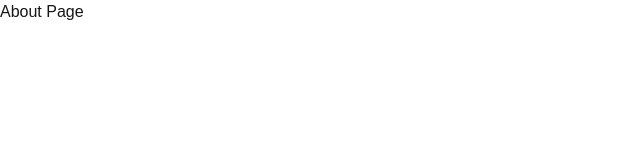
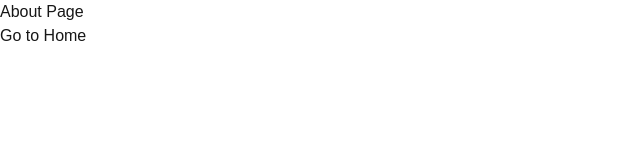
Before and after one commit to Clinton-Scheible/cold-hand-capper, a Next.js app: page /about in a window 1280 px wide. Shown: the top 160 px of the page, without its empty margins (0-640 px from the left). Built offline with nearby package versions, Linux system fonts and the light colour scheme.

Commit message:
did this work?

```diff
--- a/app/about/page.tsx
+++ b/app/about/page.tsx
@@ -1,3 +1,13 @@
+// app/about.tsx
+import Link from "next/link";
+
 export default function About() {
-  return <h1>About Page</h1>;
+  return (
+    <main>
+      <h1>About Page</h1>
+      <Link href="/">
+        Go to Home
+      </Link>
+    </main>
+  )
 }
--- a/app/page.tsx
+++ b/app/page.tsx
@@ -1,8 +1,14 @@
+// app/page.tsx
+import Link from "next/link";
+
 export default function Home() {
   return (
     <main>
       <h1>My First Next App</h1>
       <p>This is my homepage</p>
+      <Link href="/about">
+        Go to About
+      </Link>
     </main>
   );
 }
```
